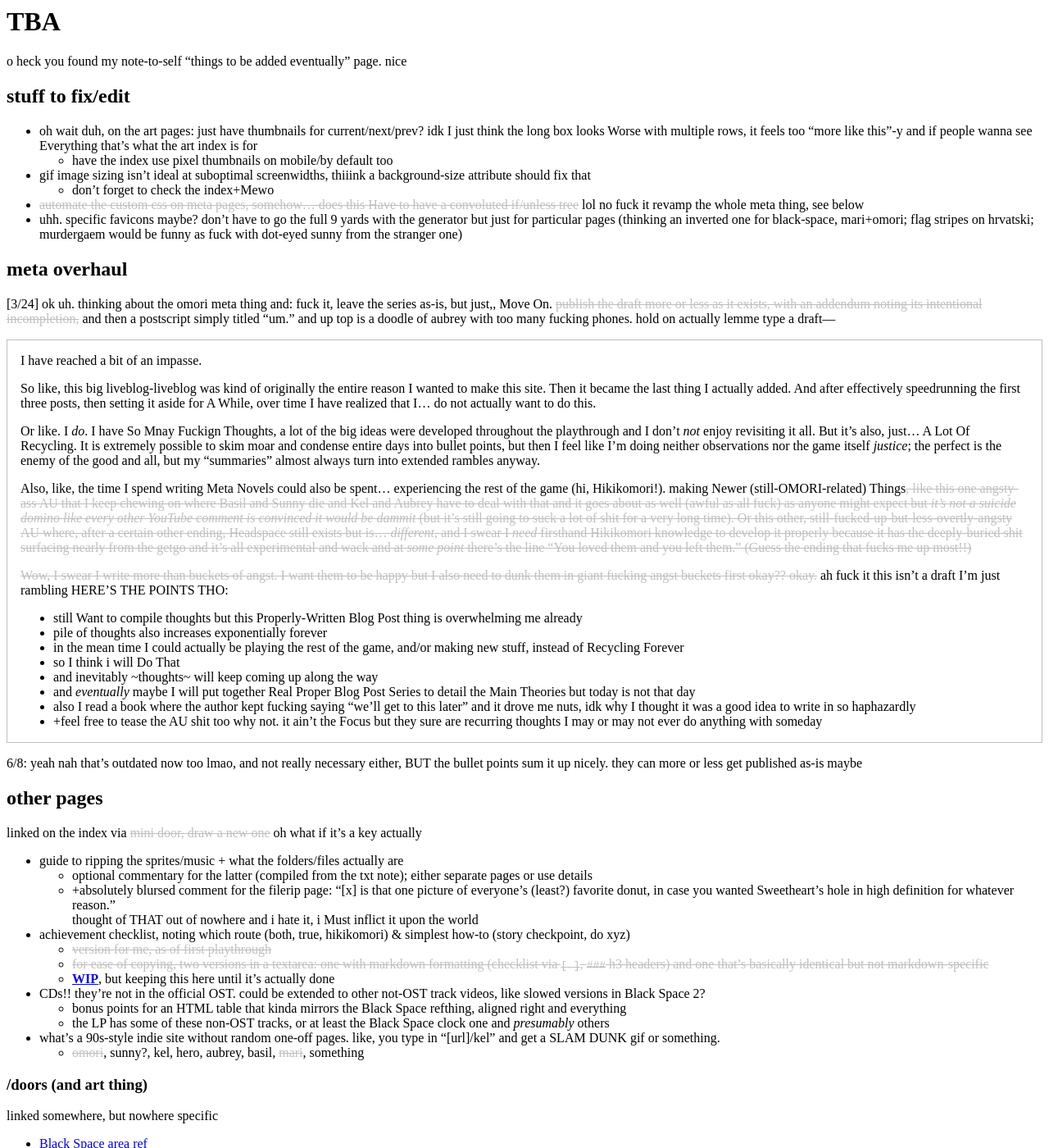
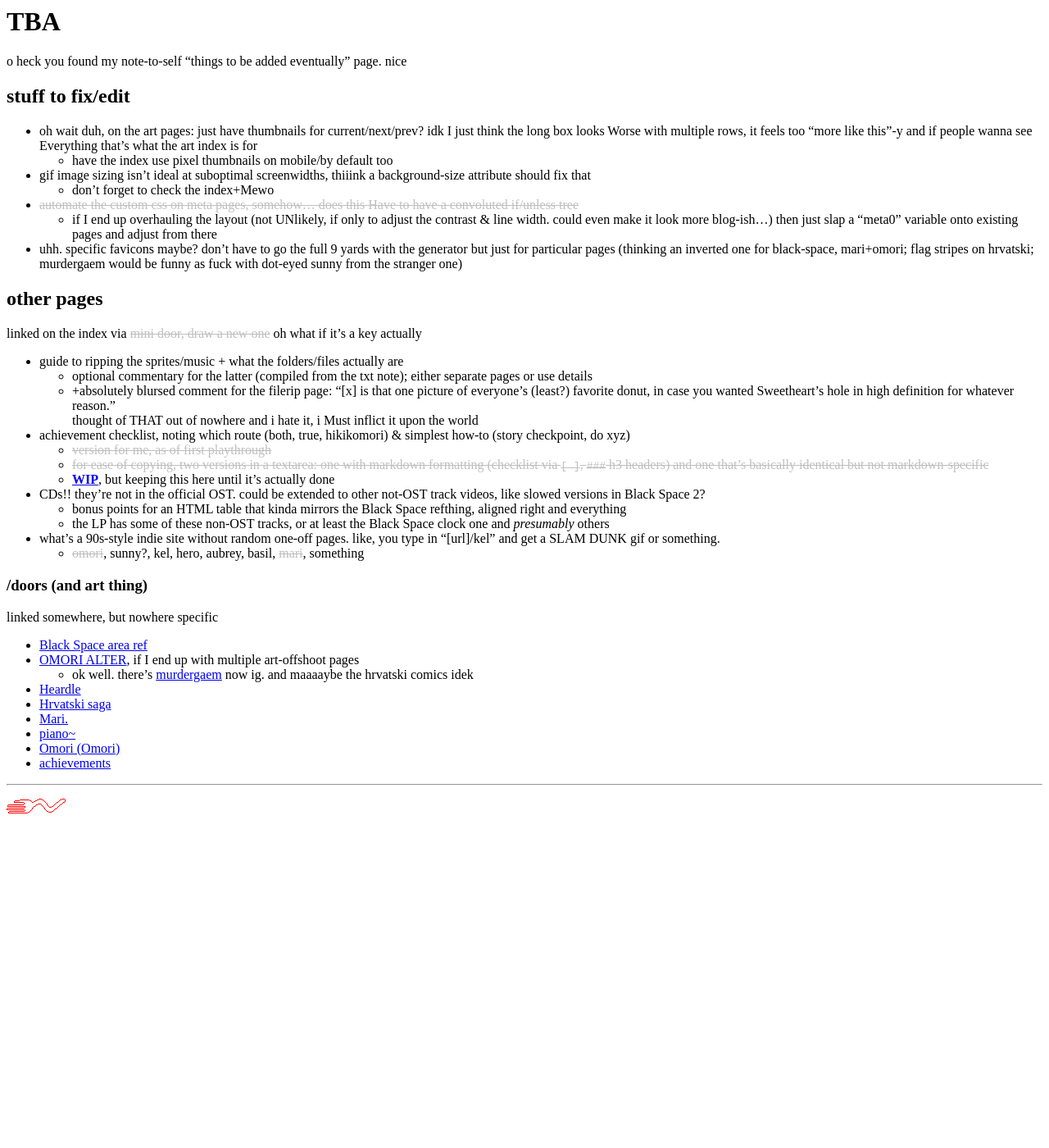
Before and after one commit to a-flyleaf/omori, a Jekyll site: the page built from tba.md, in a window 1280 px wide and 1400 px high. Shown: the whole window at 82% size. Built offline with Jekyll 4.4.1, drawn with Linux system fonts in a browser that asks for light colours.

Commit message:
meta dumpwip
hmmm. lbr this is 90% just For Me and it really might be easier to dump it all on one giant page, formatting be damned

```diff
--- a/tba.md
+++ b/tba.md
@@ -11,32 +11,9 @@
 	- have the index use pixel thumbnails on mobile/by default too
 - gif image sizing isn't ideal at suboptimal screenwidths, thiiink a background-size attribute should fix that
 	- don't forget to check the index+Mewo
-- ~~automate the custom css on meta pages, somehow... does this Have to have a convoluted if/unless tree~~ lol no fuck it revamp the whole meta thing, see below
+- ~~automate the custom css on meta pages, somehow... does this Have to have a convoluted if/unless tree~~
+	- if I end up overhauling the layout (not UNlikely, if only to adjust the contrast & line width. could even make it look more blog-ish...) then just slap a "meta0" variable onto existing pages and adjust from there
 - uhh. specific favicons maybe? don't have to go the full 9 yards with the generator but just for particular pages (thinking an inverted one for black-space, mari+omori; flag stripes on hrvatski; murdergaem would be funny as fuck with dot-eyed sunny from the stranger one)
-
-## meta overhaul
-[3/24] ok uh. thinking about the omori meta thing and: fuck it, leave the series as-is, but just,, Move On. ~~publish the draft more or less as it exists, with an addendum noting its intentional incompletion,~~ and then a postscript simply titled “um.” and up top is a doodle of aubrey with too many fucking phones. hold on actually lemme type a draft—
-
-<div markdown="1" style="border:1px solid #bfbfbf; padding:0 1em;">
-I have reached a bit of an impasse.
-
-So like, this big liveblog-liveblog was kind of originally the entire reason I wanted to make this site. Then it became the last thing I actually added. And after effectively speedrunning the first three posts, then setting it aside for A While, over time I have realized that I… do not actually want to do this.
-
-Or like. I *do*. I have So Mnay Fuckign Thoughts, a lot of the big ideas were developed throughout the playthrough and I don’t *not* enjoy revisiting it all. But it’s also, just… A Lot Of Recycling. It is extremely possible to skim moar and condense entire days into bullet points, but then I feel like I’m doing neither observations nor the game itself *justice*; the perfect is the enemy of the good and all, but my “summaries” almost always turn into extended rambles anyway.
-
-Also, like, the time I spend writing Meta Novels could also be spent… experiencing the rest of the game (hi, Hikikomori!). making Newer (still-OMORI-related) Things~~, like this one angsty-ass AU that I keep chewing on where Basil and Sunny die and Kel and Aubrey have to deal with that and it goes about as well (awful as all fuck) as anyone might expect but *it’s not a suicide domino like every other YouTube comment is convinced it would be dammit* (but it’s still going to suck a lot of shit for a very long time). Or this other, still-fucked-up-but-less-overtly-angsty AU where, after a certain other ending, Headspace still exists but is… *different*, and I swear I *need* firsthand Hikikomori knowledge to develop it properly because it has the deeply-buried shit surfacing nearly from the getgo and it’s all experimental and wack and at *some point* there’s the line “You loved them and you left them.” (Guess the ending that fucks me up most!!)~~
-
-~~Wow, I swear I write more than buckets of angst. I want them to be happy but I also need to dunk them in giant fucking angst buckets first okay?? okay.~~ ah fuck it this isn’t a draft I’m just rambling HERE’S THE POINTS THO:
-- still Want to compile thoughts but this Properly-Written Blog Post thing is overwhelming me already
-- pile of thoughts also increases exponentially forever
-- in the mean time I could actually be playing the rest of the game, and/or making new stuff, instead of Recycling Forever
-- so I think i will Do That
-- and inevitably ~thoughts~ will keep coming up along the way
-- and *eventually* maybe I will put together Real Proper Blog Post Series to detail the Main Theories but today is not that day
-- also I read a book where the author kept fucking saying “we’ll get to this later” and it drove me nuts, idk why I thought it was a good idea to write in so haphazardly
-- +feel free to tease the AU shit too why not. it ain’t the Focus but they sure are recurring thoughts I may or may not ever do anything with someday
-</div>
-6/8: yeah nah that's outdated now too lmao, and not really necessary either, BUT the bullet points sum it up nicely. they can more or less get published as-is maybe
 
 ## other pages
 linked on the index via ~~mini door, draw a new one~~ oh what if it's a key actually
```
Also changed, not shown: _meta/2023-06-10_b-discord.md (added, +103 -0 lines), _meta/2023-06-10_a-impasse.md (renamed from _meta/2023-06-10_impasse.md).
